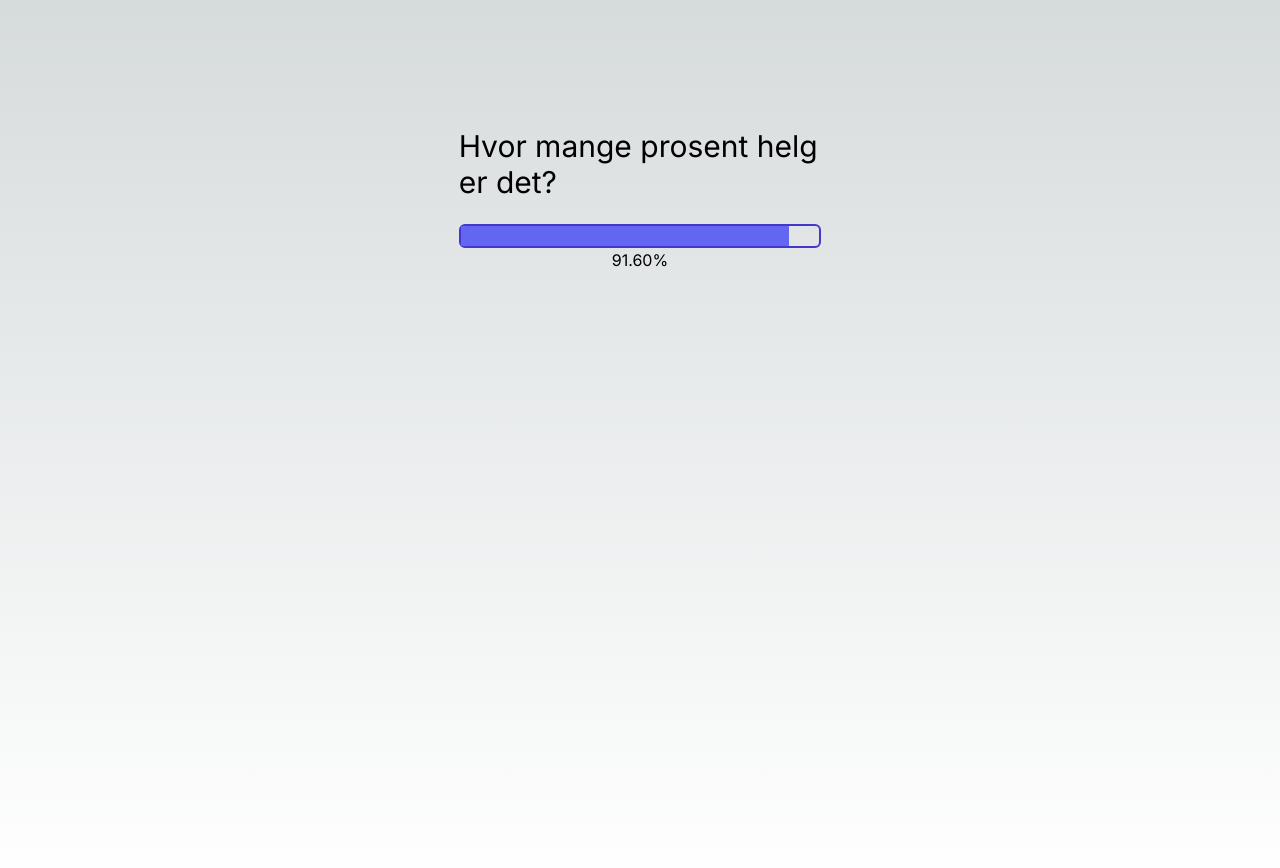
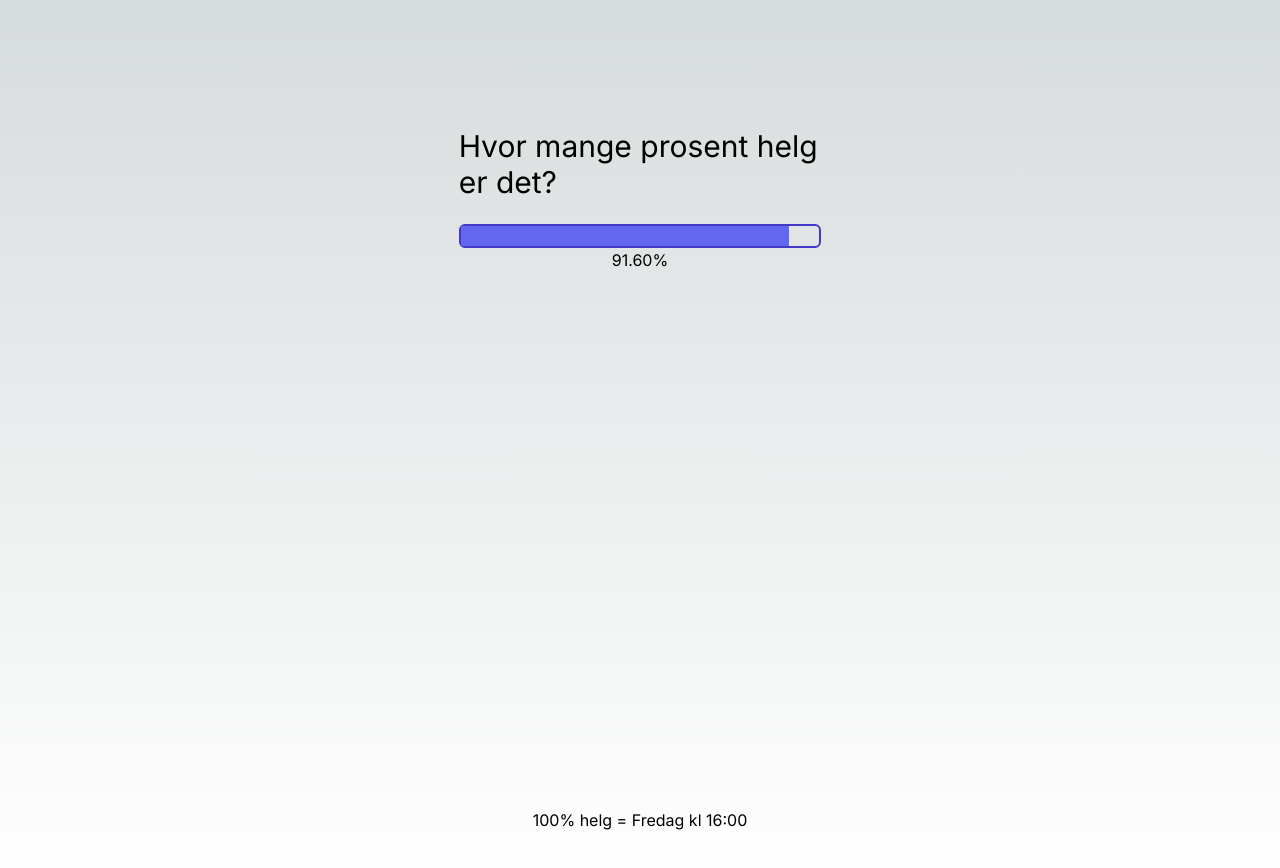
Before and after one commit to MikAoJk/helg-progress-bar, a Next.js app: page / in a window 1280 px wide. Shown: the top 868 px of the page. Built offline with nearby package versions, Linux system fonts and the light colour scheme.

Commit message:
Update page.tsx

```diff
--- a/src/app/page.tsx
+++ b/src/app/page.tsx
@@ -31,6 +31,7 @@ export default function Home() {
             <div className="flex min-h-screen flex-col items-center justify-between md:p-12">
                 <ProgressBar progress={percentToEndOfWorkDayFriday}
                              progressText={"Hvor mange prosent helg er det?"}/>
+                <h2>100% helg = Fredag kl 16:00</h2>
             </div>
         </main>
     )
```
